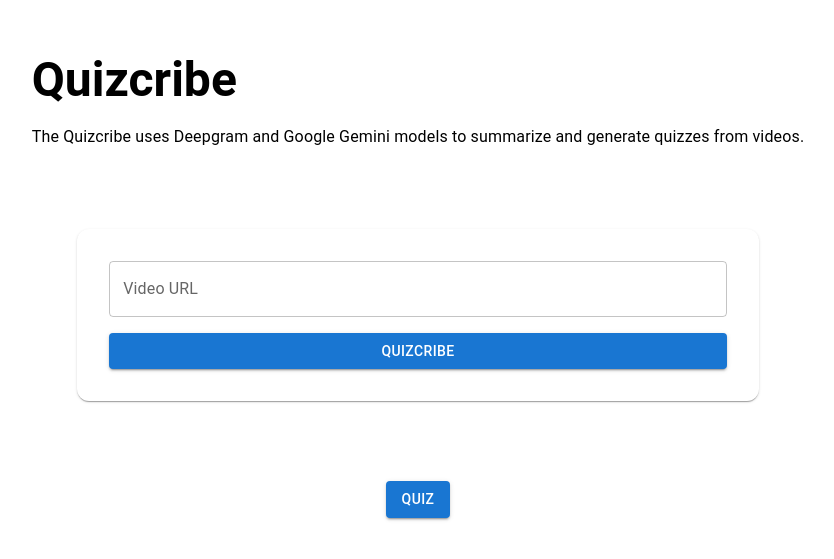
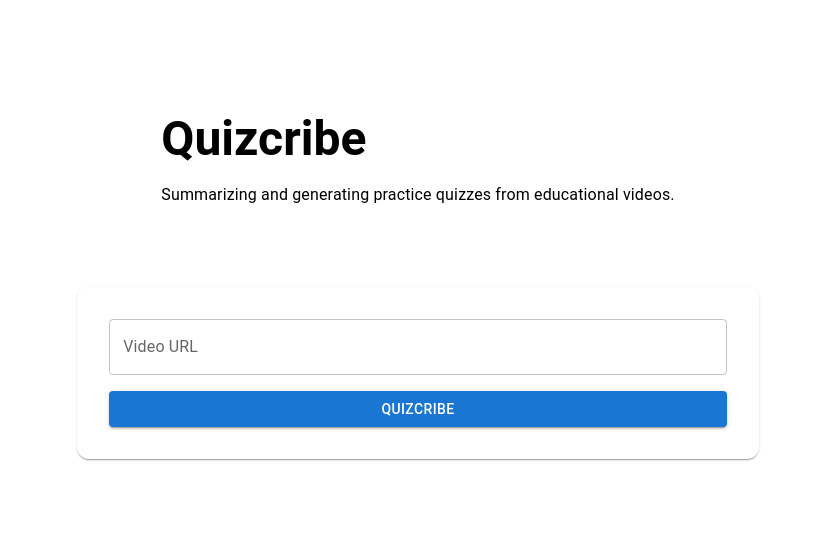
Before and after one commit to notrichardpeng/Quizcribe, a Next.js app in the folder calhacksmryz/: page / in a window 1280 px wide. Shown: the part 115-674 px from the top of the page, without its empty margins (222-1056 px from the left). Built offline with nearby package versions, Linux system fonts and the light colour scheme.

Commit message:
fix conflict

```diff
--- a/calhacksmryz/app/page.js
+++ b/calhacksmryz/app/page.js
@@ -65,7 +65,7 @@ export default function Home() {
             Quizcribe
           </Typography>
           <Typography variant="body1" sx={{ mt: 2 }}>
-            The Quizcribe uses Deepgram and Google Gemini models to summarize and generate quizzes from videos.
+            Summarizing and generating practice quizzes from educational videos.
           </Typography>
         </Box>
 
@@ -104,18 +104,19 @@ export default function Home() {
         )}
 
         {fetched && (
+          <>
             <Box sx={{ mt: 5 }}>
               <Typography variant="h6" component="div">
-              Submitted URL: {fetched}
+                {fetched}
               </Typography>
             </Box>
-        )}
-
             <Box sx={{ mt: 10, display: 'flex', justifyContent: 'center', alignItems: 'center' }}>
               <Button variant="contained" href='quiz'>
-            Quiz
+                Test My Knowledge!
               </Button>
             </Box>
+          </>
+        )}
 
       </Container>
     </>
```
Lines whose indentation alone changed are shown as unchanged.
